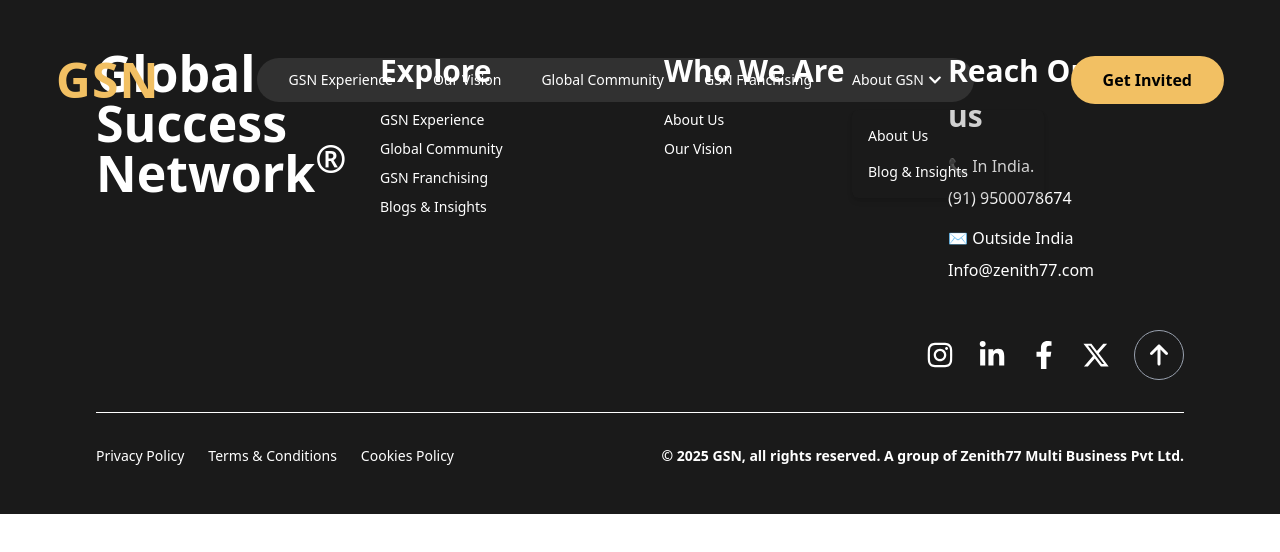
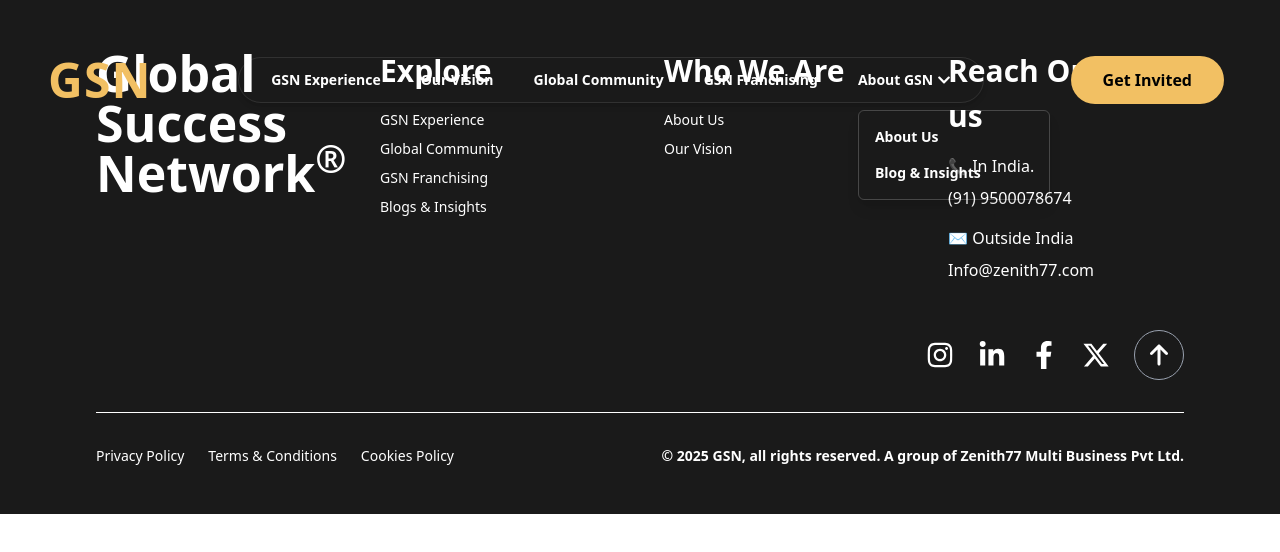
Before and after one commit to wolvio-cloud/GSN, a React (Vite) app: page /our-vision in a window 1280 px wide. Both pictures are taken after a click on the button "About GSN". Shown: the top 552 px of the page. Built offline with nearby package versions, Linux system fonts and the light colour scheme; no server answers.

Commit message:
small chnages on navigation and hero

```diff
--- a/src/components/common/Navigation1.jsx
+++ b/src/components/common/Navigation1.jsx
@@ -1,6 +1,7 @@
+
 // import React, { useState } from "react";
 // import { Link } from "react-router-dom";
-// import { FaChevronDown } from "react-icons/fa"; // clean down arrow
+// import { FaChevronDown } from "react-icons/fa";
 
 // const Navigation = () => {
 //   const [isOpen, setIsOpen] = useState(false);
@@ -10,61 +11,48 @@
 //   const toggleDropdown = () => setDropdownOpen(!dropdownOpen);
 
 //   return (
-//     // <nav className="absolute top-0 left-0 w-full flex justify-between items-center px-10 py-6 z-50">
-//     <nav className=" absolute  top-10 left-0 w-full flex justify-between items-center px-10 py-4 z-50 ">
-//       {/* Logo */}
-//       <div className="text-5xl font-bold font-playfair text-[#F2C063] tracking-wide ml-4">
+//     <nav className="absolute top-10 left-0 w-full flex justify-between items-center px-10 py-4 z-50">
+//       {/* ✅ Logo -> Navigate to Home */}
+//       <Link
+//         to="/"
+//         className="text-5xl font-bold font-playfair text-[#F2C063] tracking-wide ml-4"
+//       >
 //         GSN
-//       </div>
+//       </Link>
 
-//       {/* Desktop Menu */}
+//       {/* ✅ Desktop Menu */}
 //       <div className="hidden md:flex items-center space-x-10 bg-[#ffffff]/10 px-8 py-3 rounded-full text-sm font-playfair">
-//         <a
-//           href="#experience"
-//           className="text-white  transition-colors duration-300"
-//         >
+//         <Link to="/experience" className="text-white font-semibold transition-colors duration-300 ">
 //           GSN Experience
-//         </a>
-//         <a
-//           href="#/our-vision"
-//           className="text-white  transition-colors duration-300"
-//         >
+//         </Link>
+
+//         {/* ✅ Link to Our Vision Page */}
+//         <Link to="/our-vision" className="text-white font-semibold transition-colors duration-300">
 //           Our Vision
-//         </a>
-//         <a
-//           href="#community"
-//           className="text-white  transition-colors duration-300"
-//         >
+//         </Link>
+
+//         <a href="#community" className="text-white font-semibold transition-colors duration-300">
 //           Global Community
 //         </a>
-//         <a
-//           href="#franchising"
-//           className="text-white  transition-colors duration-300"
-//         >
+//         <a href="#franchising" className="text-white  font-semibold transition-colors duration-300">
 //           GSN Franchising
 //         </a>
 
-//         {/* About GSN Dropdown */}
+//         {/* Dropdown for About GSN */}
 //         <div className="relative">
 //           <button
 //             onClick={toggleDropdown}
-//             className="text-white transition-colors duration-300 flex items-center"
+//             className="text-white  font-semibold transition-colors duration-300 flex items-center"
 //           >
 //             About GSN
 //             <FaChevronDown className="ml-1 text-sm" />
 //           </button>
 //           {dropdownOpen && (
-//             <div className="absolute top-10 left-0  bg-[#1A1A1A]/20 rounded-md shadow-md py-2 w-48">
-//               <a
-//                 href="#about"
-//                 className="block px-4 py-2 text-white  transition-colors duration-300"
-//               >
+//             <div className="absolute top-10 left-0 bg-[#1A1A1A]/20 rounded-md shadow-md py-2 w-48">
+//               <a href="#about" className="block px-4 py-2 text-white font-semibold transition-colors duration-300">
 //                 About Us
 //               </a>
-//               <a
-//                 href="#blog"
-//                 className="block px-4 py-2 text-white transition-colors duration-300"
-//               >
+//               <a href="#blog" className="block px-4 py-2 text-white font-semibold transition-colors duration-300">
 //                 Blog & Insights
 //               </a>
 //             </div>
@@ -77,7 +65,7 @@
 //         Get Invited
 //       </button>
 
-//       {/* Mobile Menu Button */}
+//       {/* ✅ Mobile Menu Button */}
 //       <div className="md:hidden">
 //         <button
 //           onClick={toggleMenu}
@@ -87,52 +75,30 @@
 //         </button>
 //       </div>
 
-//       {/* Mobile Menu */}
+//       {/* ✅ Mobile Menu Links */}
 //       {isOpen && (
 //         <div className="absolute top-20 left-0 w-full bg-[#1A1A1A] text-white flex flex-col space-y-5 py-6 px-6 md:hidden font-playfair text-lg">
-//           <a
-//             href="#experience"
-//             onClick={toggleMenu}
-//             className="hover:text-[#F2C063]"
-//           >
-//             GSN Experience
-//           </a>
-//           <a
-//             href="#vision"
-//             onClick={toggleMenu}
-//             className="hover:text-[#F2C063]"
-//           >
+//            <Link to="/experience" onClick={toggleMenu} className="hover:text-[#F2C063]">
+//             Experience
+//           </Link>
+
+//           <Link to="/our-vision" onClick={toggleMenu} className="hover:text-[#F2C063]">
 //             Our Vision
-//           </a>
-//           <a
-//             href="#community"
-//             onClick={toggleMenu}
-//             className="hover:text-[#F2C063]"
-//           >
+//           </Link>
+
+//           <a href="#community" onClick={toggleMenu} className="hover:text-[#F2C063]">
 //             Global Community
 //           </a>
-//           <a
-//             href="#franchising"
-//             onClick={toggleMenu}
-//             className="hover:text-[#F2C063]"
-//           >
+//           <a href="#franchising" onClick={toggleMenu} className="hover:text-[#F2C063]">
 //             GSN Franchising
 //           </a>
 //           <div>
 //             <p className="hover:text-[#F2C063]">About GSN</p>
 //             <div className="pl-4">
-//               <a
-//                 href="#about"
-//                 onClick={toggleMenu}
-//                 className="block hover:text-[#F2C063]"
-//               >
+//               <a href="#about" onClick={toggleMenu} className="block hover:text-[#F2C063]">
 //                 About Us
 //               </a>
-//               <a
-//                 href="#blog"
-//                 onClick={toggleMenu}
-//                 className="block hover:text-[#F2C063]"
-//               >
+//               <a href="#blog" onClick={toggleMenu} className="block hover:text-[#F2C063]">
 //                 Blog & Insights
 //               </a>
 //             </div>
@@ -160,48 +126,45 @@
   const toggleDropdown = () => setDropdownOpen(!dropdownOpen);
 
   return (
-    <nav className="absolute top-10 left-0 w-full flex justify-between items-center px-10 py-4 z-50">
-      {/* ✅ Logo -> Navigate to Home */}
+    <nav className="absolute top-10 left-0 w-full flex justify-between items-center px-6 md:px-10 py-4 z-50">
+      {/* ✅ Logo */}
       <Link
         to="/"
-        className="text-5xl font-bold font-playfair text-[#F2C063] tracking-wide ml-4"
+        className="text-5xl font-bold font-playfair text-[#F2C063] tracking-wide ml-2"
       >
         GSN
       </Link>
 
       {/* ✅ Desktop Menu */}
-      <div className="hidden md:flex items-center space-x-10 bg-[#ffffff]/10 px-8 py-3 rounded-full text-sm font-playfair">
-        <Link to="/experience" className="text-white transition-colors duration-300">
+      <div className="hidden md:flex items-center space-x-10 px-8 py-3 rounded-full text-sm font-playfair shadow-md border border-white/10">
+        <Link to="/experience" className="text-white font-bold transition duration-300">
           GSN Experience
         </Link>
-
-        {/* ✅ Link to Our Vision Page */}
-        <Link to="/our-vision" className="text-white transition-colors duration-300">
+        <Link to="/our-vision" className="text-white font-bold transition duration-300">
           Our Vision
         </Link>
-
-        <a href="#community" className="text-white transition-colors duration-300">
+        <a href="#community" className="text-white font-bold transition duration-300">
           Global Community
         </a>
-        <a href="#franchising" className="text-white transition-colors duration-300">
+        <a href="#franchising" className="text-white font-bold transition duration-300">
           GSN Franchising
         </a>
 
-        {/* Dropdown for About GSN */}
+        {/* Dropdown */}
         <div className="relative">
           <button
             onClick={toggleDropdown}
-            className="text-white transition-colors duration-300 flex items-center"
+            className="text-white font-bold transition duration-300 flex items-center"
           >
             About GSN
             <FaChevronDown className="ml-1 text-sm" />
           </button>
           {dropdownOpen && (
-            <div className="absolute top-10 left-0 bg-[#1A1A1A]/20 rounded-md shadow-md py-2 w-48">
-              <a href="#about" className="block px-4 py-2 text-white transition-colors duration-300">
+            <div className="absolute top-10 left-0  rounded-md shadow-lg border border-white/20 py-2 w-48 z-10">
+              <a href="#about" className="block px-4 py-2 text-white font-bold  rounded-md">
                 About Us
               </a>
-              <a href="#blog" className="block px-4 py-2 text-white transition-colors duration-300">
+              <a href="#blog" className="block px-4 py-2 text-white font-bold  rounded-md">
                 Blog & Insights
               </a>
             </div>
@@ -209,12 +172,12 @@
         </div>
       </div>
 
-      {/* CTA Button */}
-      <button className="hidden md:inline-block bg-[#F2C063] text-black font-ubuntu font-bold px-8 py-3 rounded-full transition-all duration-300 mr-4">
+      {/* ✅ CTA Button */}
+      <button className="hidden md:inline-block bg-[#F2C063] text-black font-ubuntu font-bold px-8 py-3 rounded-full transition-all duration-300 mr-4 hover:brightness-105">
         Get Invited
       </button>
 
-      {/* ✅ Mobile Menu Button */}
+      {/* ✅ Mobile Menu Toggle */}
       <div className="md:hidden">
         <button
           onClick={toggleMenu}
@@ -224,17 +187,15 @@
         </button>
       </div>
 
-      {/* ✅ Mobile Menu Links */}
+      {/* ✅ Mobile Menu */}
       {isOpen && (
-        <div className="absolute top-20 left-0 w-full bg-[#1A1A1A] text-white flex flex-col space-y-5 py-6 px-6 md:hidden font-playfair text-lg">
-           <Link to="/experience" onClick={toggleMenu} className="hover:text-[#F2C063]">
+        <div className="absolute top-20 left-0 w-full bg-black/70 backdrop-blur-lg text-white flex flex-col space-y-5 py-6 px-6 md:hidden font-playfair text-lg z-40">
+          <Link to="/experience" onClick={toggleMenu} className="hover:text-[#F2C063]">
             Experience
           </Link>
-
           <Link to="/our-vision" onClick={toggleMenu} className="hover:text-[#F2C063]">
             Our Vision
           </Link>
-
           <a href="#community" onClick={toggleMenu} className="hover:text-[#F2C063]">
             Global Community
           </a>
@@ -252,7 +213,7 @@
               </a>
             </div>
           </div>
-          <button className="bg-[#F2C063] text-black font-ubuntu font-semibold px-6 py-3 rounded-full hover:bg-[#e6ad55] transition-all duration-300">
+          <button className="bg-[#F2C063] text-black font-ubuntu font-semibold px-6 py-3 rounded-full hover:bg-[#e6ad55] transition duration-300">
             Get Invited
           </button>
         </div>
```
Also changed, not shown: src/components/home/Hero.jsx (+51 -5 lines).
